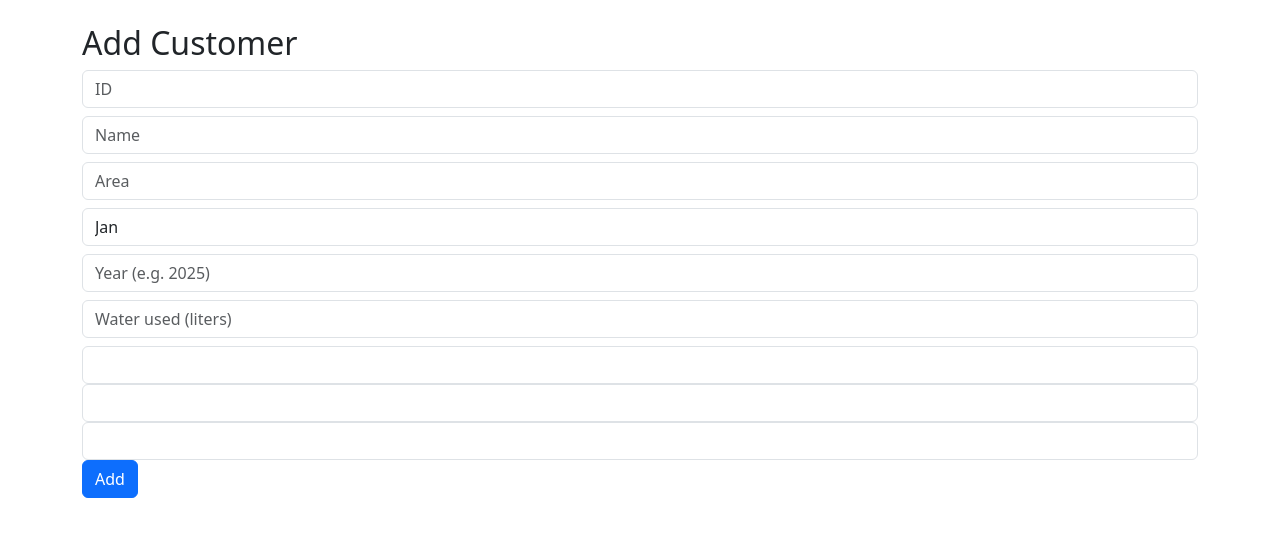
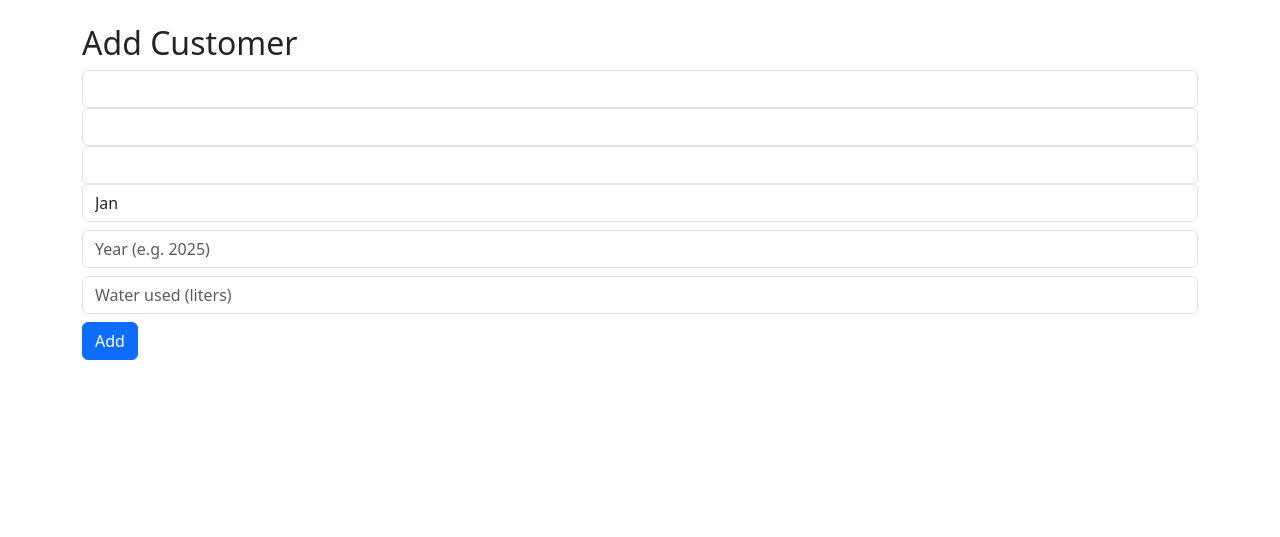
Before and after one commit to britesamsekar121-pixel/water-billing-analysis, a Django app: page /add/ in a window 1280 px wide. Shown: the top 537 px of the page. Run offline with Django 5.2, Linux system fonts and the light colour scheme.

Commit message:
final project main

```diff
--- a/templates/add.html
+++ b/templates/add.html
@@ -11,9 +11,9 @@
 <form method="POST">
 {% csrf_token %}
 
-<input class="form-control mb-2" name="cid" placeholder="ID">
-<input class="form-control mb-2" name="name" placeholder="Name">
-<input class="form-control mb-2" name="area" placeholder="Area">
+<input name="customer_id" required class="form-control">
+<input name="customer_name" required class="form-control">
+<input name="area" required class="form-control">
 <select name="month" class="form-control mb-2">
 <option value="Jan">Jan</option>
 <option value="Feb">Feb</option>
@@ -30,9 +30,6 @@
 </select>
 <input class="form-control mb-2" name="year" placeholder="Year (e.g. 2025)">
 <input class="form-control mb-2" name="liters" placeholder="Water used (liters)">
-<input name="customer_id" required class="form-control">
-<input name="customer_name" required class="form-control">
-<input name="area" required class="form-control">
 
 <button class="btn btn-primary">Add</button>
 
```
